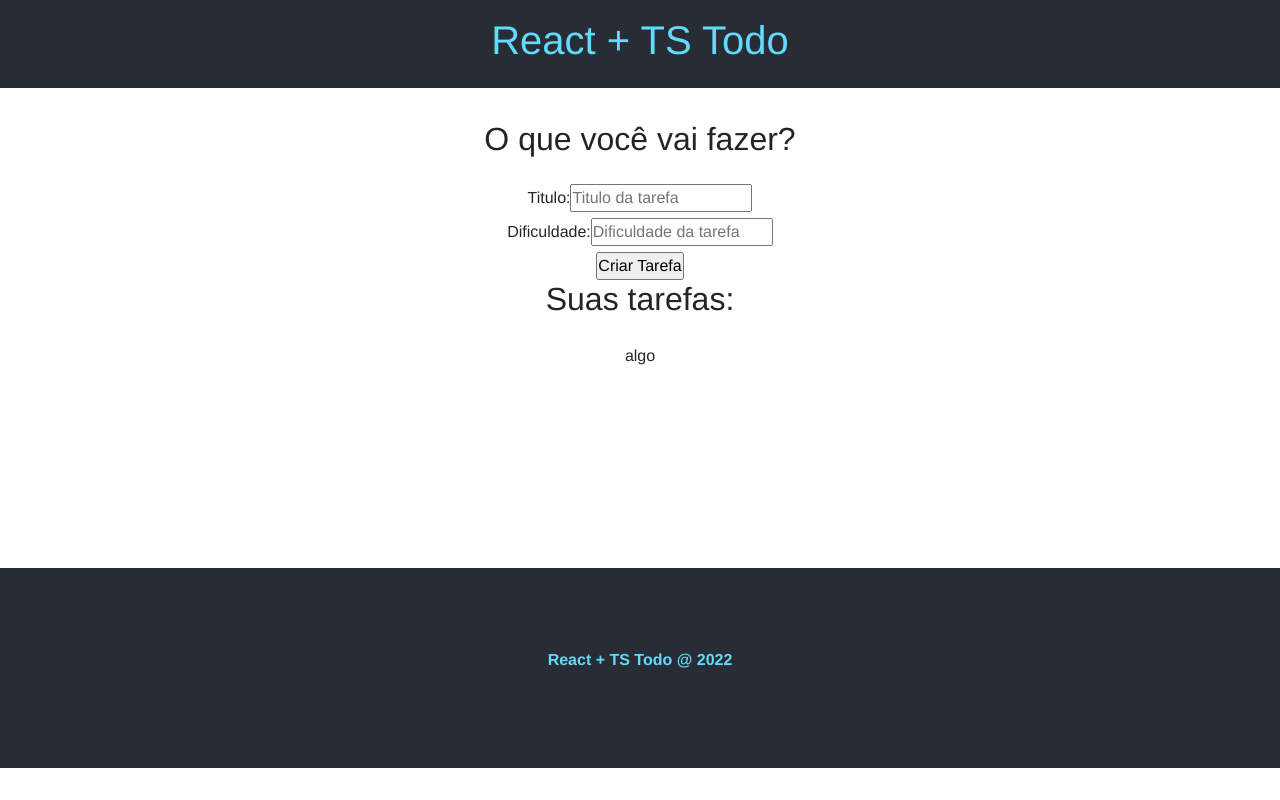
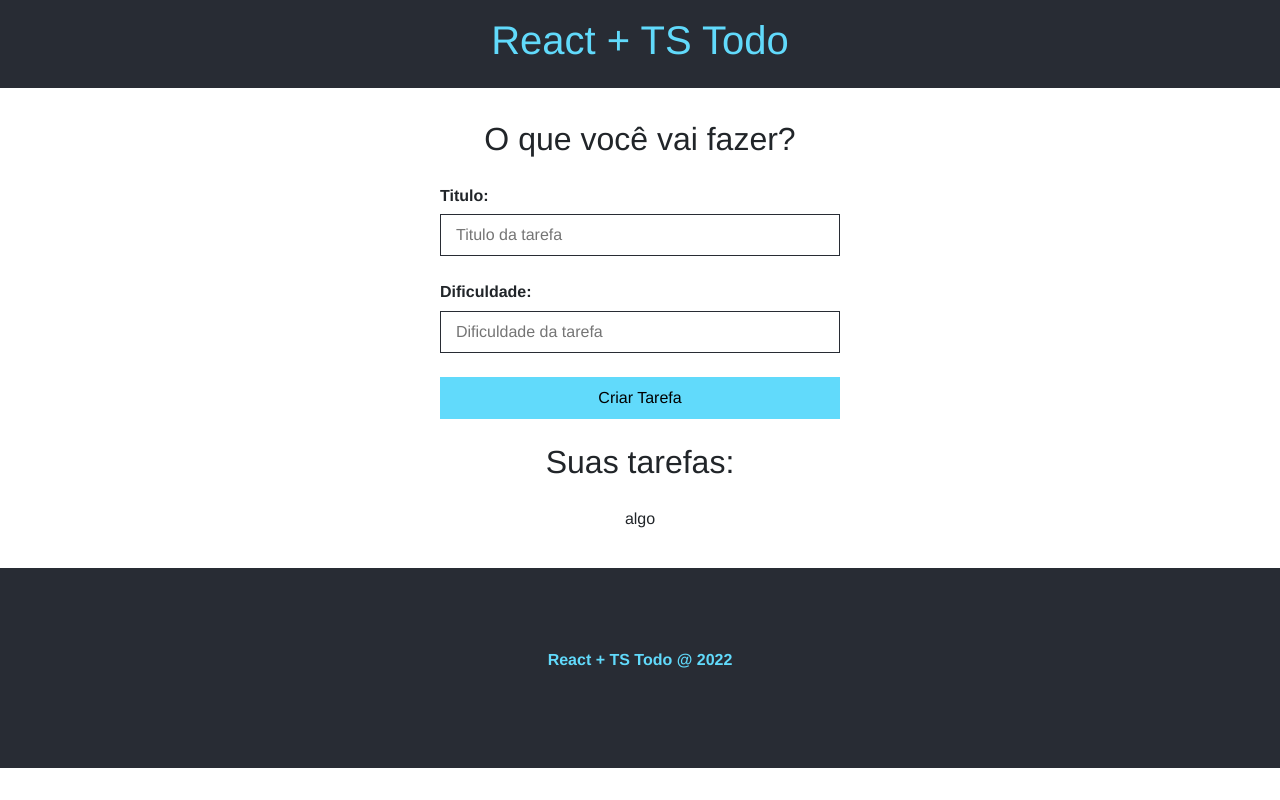
Before and after one commit to minprogramador/todolist, a React (Create React App) app: page / in a window 1280 px wide. Built offline with nearby package versions, Linux system fonts and the light colour scheme; the HTML template or start-up script is replaced by a standard one.

Commit message:
css do form

```diff
--- /dev/null
+++ b/src/components/TaskForm.module.css
@@ -0,0 +1,37 @@
+.form{
+    display:flex;
+    flex-direction: column;
+    max-width: 400px;
+    margin: 0 auto;
+}
+
+.form input{
+    padding: 8px 15px;
+    margin-bottom: 1.5rem;
+    border-radius: 0;
+    border: 1px solid #282c34;
+}
+
+.form input[type="submit"]{
+    background-color: #61dafb;
+    border: 1px solid #61dafb;
+    color: #000;
+    transition: .5s;
+    cursor: pointer;
+}
+
+.form input[type="submit"]:hover{
+    background-color: #fff;
+    border-color: #282c34;
+}
+
+.input_container{
+    display: flex;
+    flex-direction: column;
+    text-align: left;
+}
+
+.input_container label{
+    font-weight: bold;
+    margin-bottom: .4em;
+}
--- a/src/components/TaskForm.tsx
+++ b/src/components/TaskForm.tsx
@@ -1,4 +1,5 @@
 import React from 'react';
+import styles from './TaskForm.module.css';
 
 interface Props {
     btnText: string
@@ -6,12 +7,12 @@
 
 const TaskForm = ({btnText}:Props) => {
     return (
-        <form>
-        <div>
+        <form className={styles.form}>
+        <div className={styles.input_container}>
             <label>Titulo:</label>
             <input type="text" name="title" placeholder="Titulo da tarefa"/>
         </div>
-        <div>
+        <div className={styles.input_container}>
             <label>Dificuldade:</label>
             <input type="text" name="dificuldade" placeholder="Dificuldade da tarefa"/>
         </div>
```
